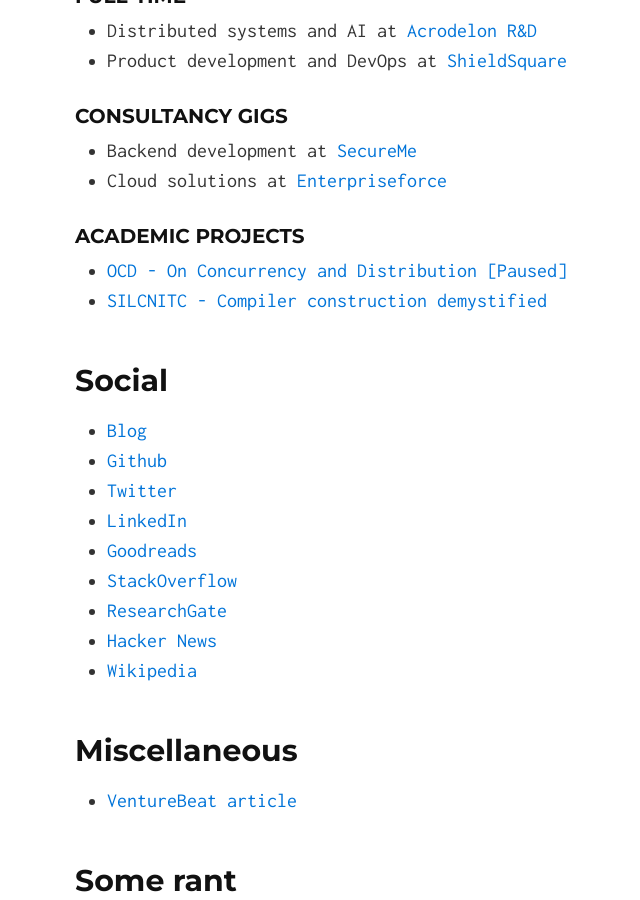
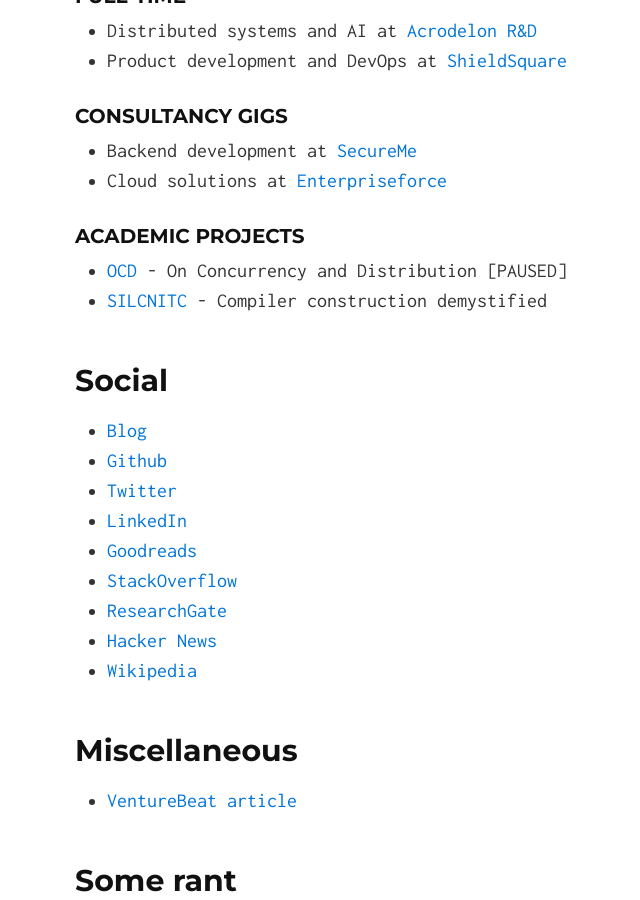
Before and after one commit to nachivpn/nachivpn.github.io, a Jekyll site: the page built from index.md, in a window 1280 px wide and 900 px high, scrolled down 934 px. Shown: the whole window, without its empty margins (263-903 px from the left). Built offline with Jekyll 4.4.1, drawn with Linux system fonts in a browser that asks for light colours.

```diff
--- a/index.md
+++ b/index.md
@@ -25,8 +25,8 @@ My primary focus now is to build a strong theoretical foundation through my mast
 
 ### Academic projects
 
-* [OCD - On Concurrency and Distribution [Paused]](http://blog.nachivpn.me/search/label/Notes%20on%20concurrency%20and%20distribution)
-* [SILCNITC - Compiler construction demystified](http://silcnitc.github.io/about.html)
+* [OCD](http://blog.nachivpn.me/search/label/Notes%20on%20concurrency%20and%20distribution) - On Concurrency and Distribution [PAUSED]
+* [SILCNITC](http://silcnitc.github.io/about.html) - Compiler construction demystified
 
 ## Social
 
```
